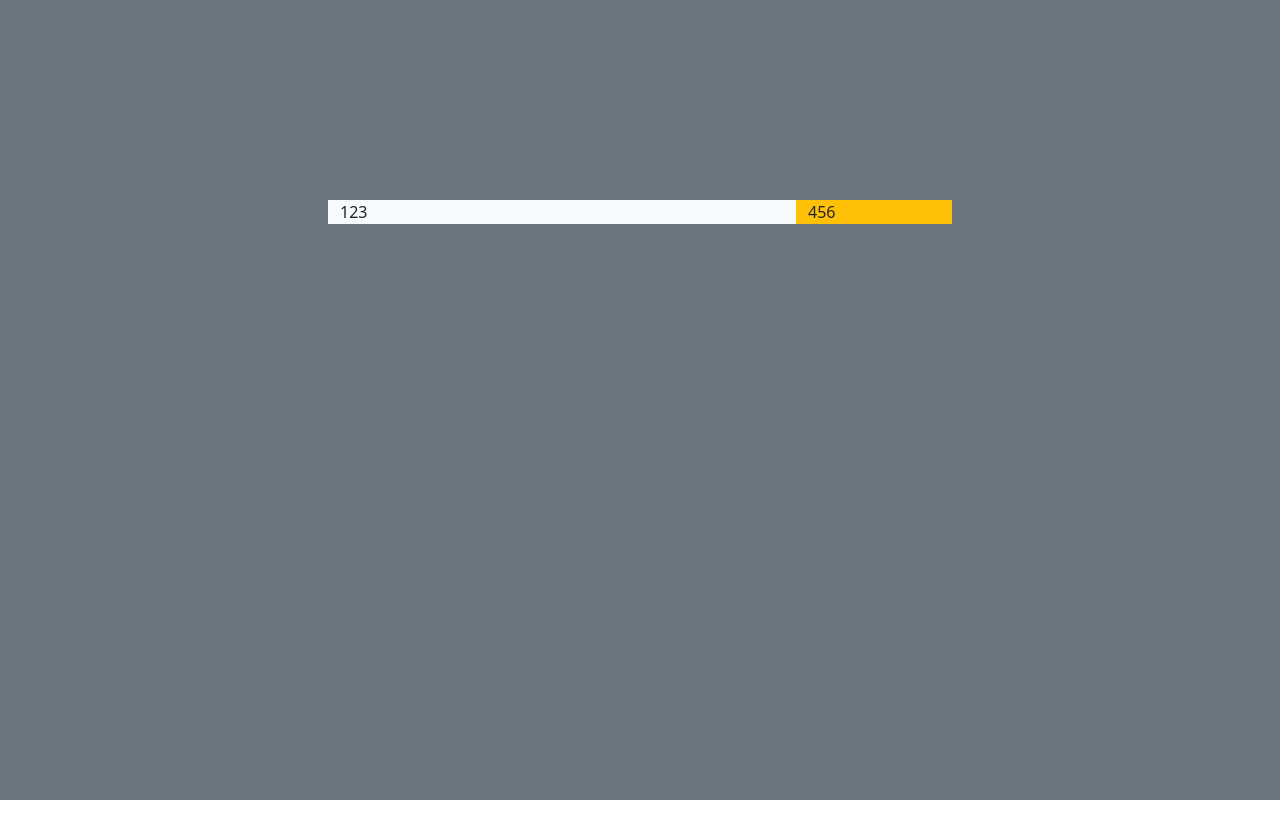
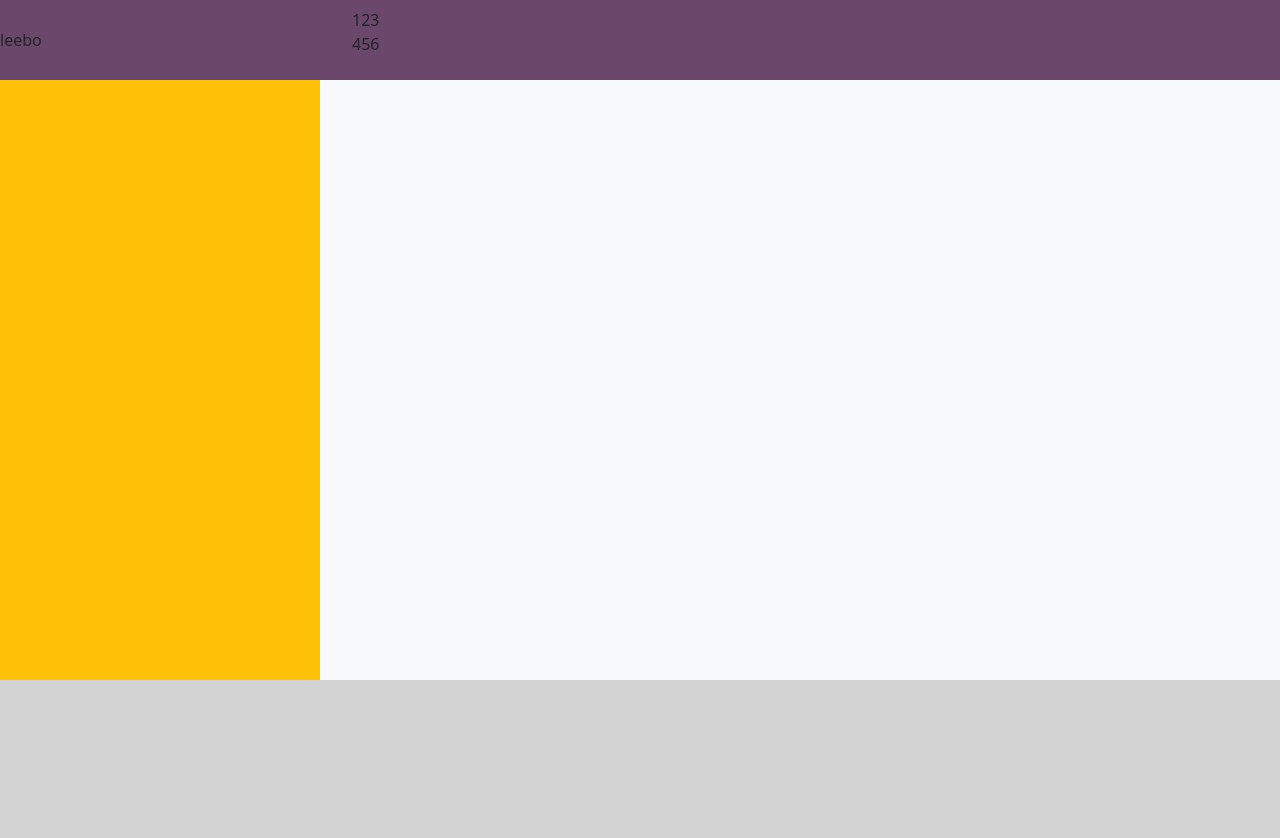
Before and after one commit to leebo1105/leebo1105.github.io, a plain HTML site: page index.html in a window 1280 px wide. Before the commit the page ends 800 px from the top, so only its background shows below. Drawn offline with nearby package versions, Linux system fonts and the light colour scheme.

Commit message:
new change

```diff
--- a/index.html
+++ b/index.html
@@ -23,11 +23,20 @@
       <!-- place navbar here -->
     </header>
     <main>
-      <div class="container-fluid MaintainProfile bg-secondary">
-        <div class="introduction">
+      <nav class="navbar">
+        <div class="logo col-3">leebo</div>
+        <div class="list col-9">
+          <ul class="navbar-list">
+            <li>123</li>
+            <li>456</li>
+          </ul>
+        </div>
+      </nav>
+      <div class="container-fluid MaintainProfile">
+        <div class="introduction ">
           <div class="row">
-            <div class="col-9 bg-light">123</div>
-            <div class="col-3 bg-warning">456</div>
+            <div class="col-3 bg-warning"><div class="picture"></div></div>
+            <div class="col-9 bg-light"><div class="article"></div></div>
           </div>
         </div>
       </div>
--- a/style.css
+++ b/style.css
@@ -2,8 +2,25 @@
   height: 100vh;
   display: grid;
   place-items: center; /* 垂直和水平置中 */
+  background: lightgray;
 }
 .introduction{
-  width: 600px;
-  height: 400px;
+  width: 100%;
+  height: 100%;
 }
+.navbar{
+  background: rgb(107, 71, 107);
+}
+.navbar-list{
+  list-style: none;
+}
+.navbar-brand{
+  font-weight: bold;
+}
+.picture{
+  height: 600px;
+}
+.article{
+  height: 600px;
+
+}
```
